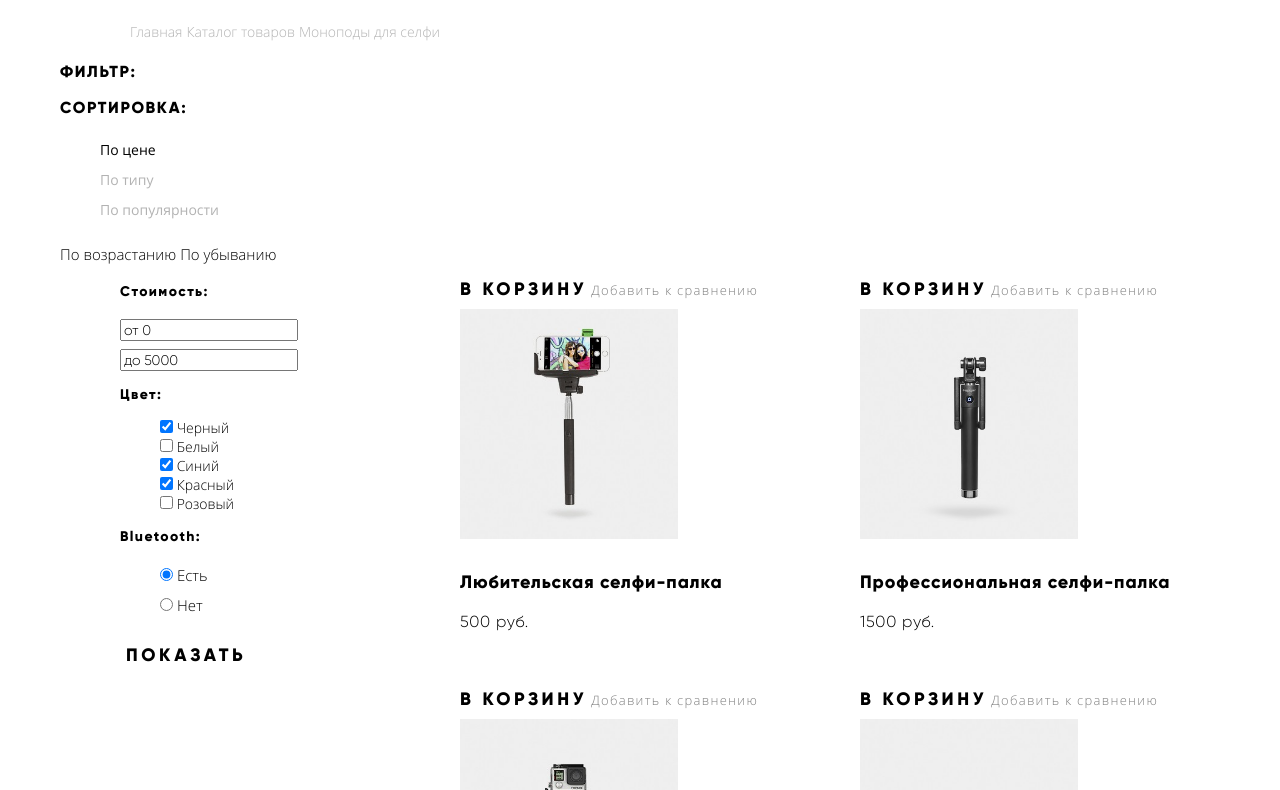
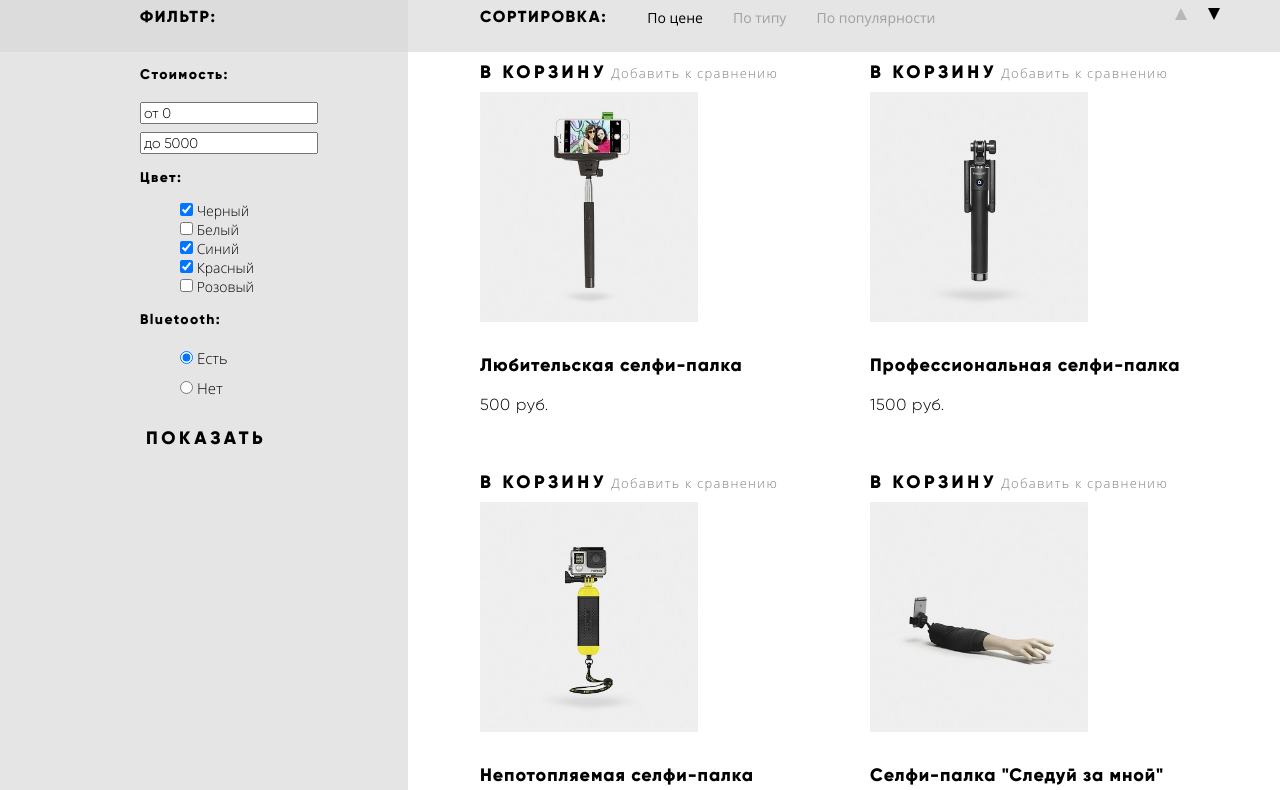
Before and after one commit to Olerina/245595-device-30, a plain HTML site: page catalog.html in a window 1280 px wide. Shown: the part 445-1235 px from the top of the page. Drawn offline with Linux system fonts and the light colour scheme; a script that the page names is missing.

Commit message:
Флексы на внутренней

```diff
--- a/catalog.html
+++ b/catalog.html
@@ -37,7 +37,7 @@
           </div>
         </div>
       </div>
-      <nav class="header-nav">
+      <nav>
         <ul class="main-navigation">
           <li class="main-navigation-item has-sublist">
             <a class="main-navigation-link" href="catalog.html">Каталог товаров</a>
@@ -71,7 +71,7 @@
     <div class="catalog">
       <div class="catalog-titles">
         <div class="container">
-          <p class="filter">Фильтр:</p>
+          <div class="catalog-filter"><p class="filter">Фильтр:</p></div>
           <div class="catalog-sort">
             <p>Сортировка:</p>
             <ul class="sorting-left">
@@ -86,8 +86,8 @@
               </li>
             </ul>
             <div class="sorting-right">
-              <a class="sorting-item-up sorting-active" href="#">По возрастанию</a>
-              <a class="sorting-item-down" href="#">По убыванию</a>
+              <a class="arrow sorting-item-up sorting-active" href="#">По возрастанию</a>
+              <a class="arrow sorting-item-down" href="#">По убыванию</a>
             </div>
           </div>
         </div>
@@ -210,11 +210,11 @@
       </div>
     </div>
   </main>
-  <footer>
+  <footer class="main-footer">
     <div class="footer-top">
       <div class="footer-top-layout container">
         <a href="#" class="footer-logo-link"><img src="img/footer-logo.svg" width="163" height="35" alt="Device"></a>
-        <nav class="footer-nav">
+        <nav class="footer-navigation">
           <div class="user-navigation">
             <div class="autorisation-block">
               <!--Блок незарегистрированного пользователя
--- a/css/style.css
+++ b/css/style.css
@@ -65,6 +65,7 @@
   --special-grey: #eaeaea;
   --status: #f6dada;
   --special-dicabled: #a6a6a6;
+  --filter-grey: #dcdcdc;
 }
 
 
@@ -149,10 +150,14 @@ img {
 .main-header {
   background-color: var(--special-yellow-light);
   display: grid;
-  grid-tamplate-columns: 112px 1fr;
+  grid-template-rows: 114px 1fr;
   padding: 0 60px;
   position: relative;
   margin-top: 40px;
+  min-height: 186px;
+}
+
+.index-header {
   min-height: 300px;
 }
 
@@ -174,9 +179,8 @@ img {
   line-height: 20px;
   display: flex;
   justify-content: flex-start;
-  padding-top: 18px;
-  margin-bottom: 28px;
-  /*height: 50px;*/
+  padding-top: 20px;
+  margin-bottom: 26px;
 }
 
 .search-form {
@@ -195,6 +199,7 @@ img {
   width: 356px;
   padding: 0 0 0 40px;
   border-bottom: 2px solid transparent;
+  height: 50px;
 }
 
 .search-form-field::placeholder {
@@ -269,6 +274,10 @@ img {
 .user-block .user-link {
   padding-left: 23px;
   margin-left: 40px;
+}
+
+.profile {
+  padding-right: 20px;
 }
 
 .header-nav {
@@ -811,10 +820,16 @@ img {
   color: var(--basic-black);
 }
 
+.breadcrumbs {
+  margin-bottom: 50px;
+}
+
 .breadcrumbs-item {
   font-size: 14px;
   line-height: 19px;
   color: rgba(0, 0, 0, 0.3);
+  padding-right: 40px;
+  position: relative;
 }
 
 .breadcrumbs-item:hover {
@@ -827,7 +842,32 @@ img {
 
 .catalog-container {
   display: grid;
-  grid-template-columns: 328px 832px;
+  grid-template-columns: 348px 1fr;
+}
+
+.catalog-titles {
+  background-image: linear-gradient(to right,var(--filter-grey) 0,var(--filter-grey) 28%,var(--basic-grey-light) 28%,var(--basic-grey-light) 100%);
+  min-height: 70px;
+}
+
+.catalog-titles .container {
+  display: flex;
+  min-height: 70px;
+}
+
+.catalog-filter {
+  width: 268px;
+  padding-left: 80px;
+  background-color: var(--filter-grey);
+  display: flex;
+  align-items: center;
+}
+
+.catalog-sort {
+  display: flex;
+  padding-left: 72px;
+  align-items: center;
+  flex-grow: 1;
 }
 
 .filter, .catalog-sort p {
@@ -841,6 +881,14 @@ img {
 
 .sorting-left, .color-list, .energy-list {
   list-style: none;
+}
+
+.sorting-left {
+  display: flex;
+}
+
+.sorting-left-item {
+  padding-right: 30px;
 }
 
 .sorting-item {
@@ -866,9 +914,58 @@ img {
   color: var(--basic-black);
 }
 
+.sorting-right {
+  margin-left: auto;
+}
+
+.arrow {
+  font-size: 0;
+  margin-left: 15px;
+}
+
+.arrow::before {
+  content: "";
+  display: inline-block;
+  margin-left: 2px;
+  border: 12px solid var(--basic-black);
+  border-right-width: 6px;
+  border-left-width: 6px;
+  border-right-color: transparent;
+  border-left-color: transparent;
+}
+
+.arrow:hover::before {
+  opacity: 0.4;
+}
+
+.sorting-item-up::before {
+  border-top-width: 0;
+}
+
+.sorting-item-down::before {
+  border-bottom-width: 0;
+}
+
+.sorting-item-down:hover::before {
+  border-top-color: #000000;
+}
+
+.sorting-active::before {
+  opacity: 0.2;
+}
+
+.sorting-active:focus::before {
+  opacity: 0.2;
+}
+
+.catalog-content {
+  background-image: linear-gradient(to right,var(--basic-grey-light) 0,var(--basic-grey-light) 28%,var(--basic-white) 28%,var(--basic-white) 100%);
+}
+
 .catalog-left {
-  padding-left: 60px;
+  padding-left: 80px;
   padding-right: 68px;
+  background-color: var(--basic-grey-light);
 }
 
 .price-selection {
@@ -957,4 +1054,5 @@ img {
   letter-spacing: 0.1em;
   text-transform: uppercase;
   grid-column: 1 / -1;
+  margin-bottom: 78px;
 }
```
Also changed, not shown: index.html (+1 -1 lines).
